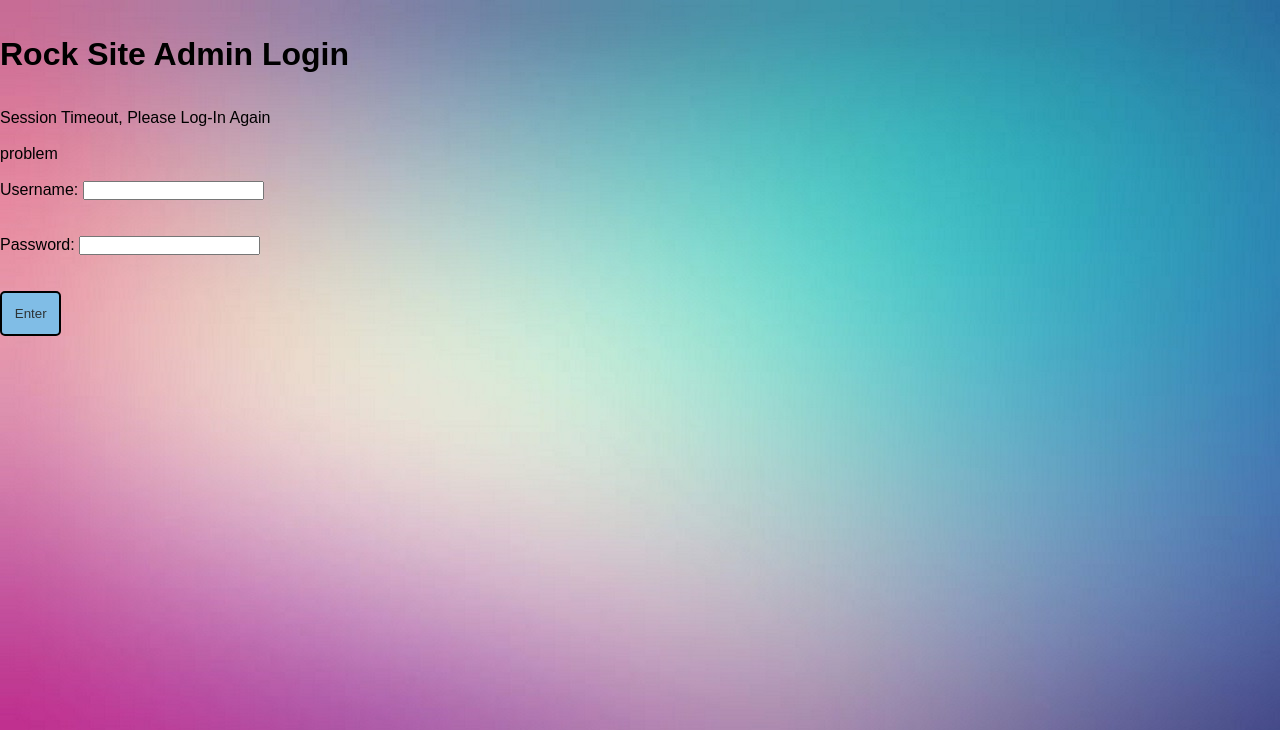
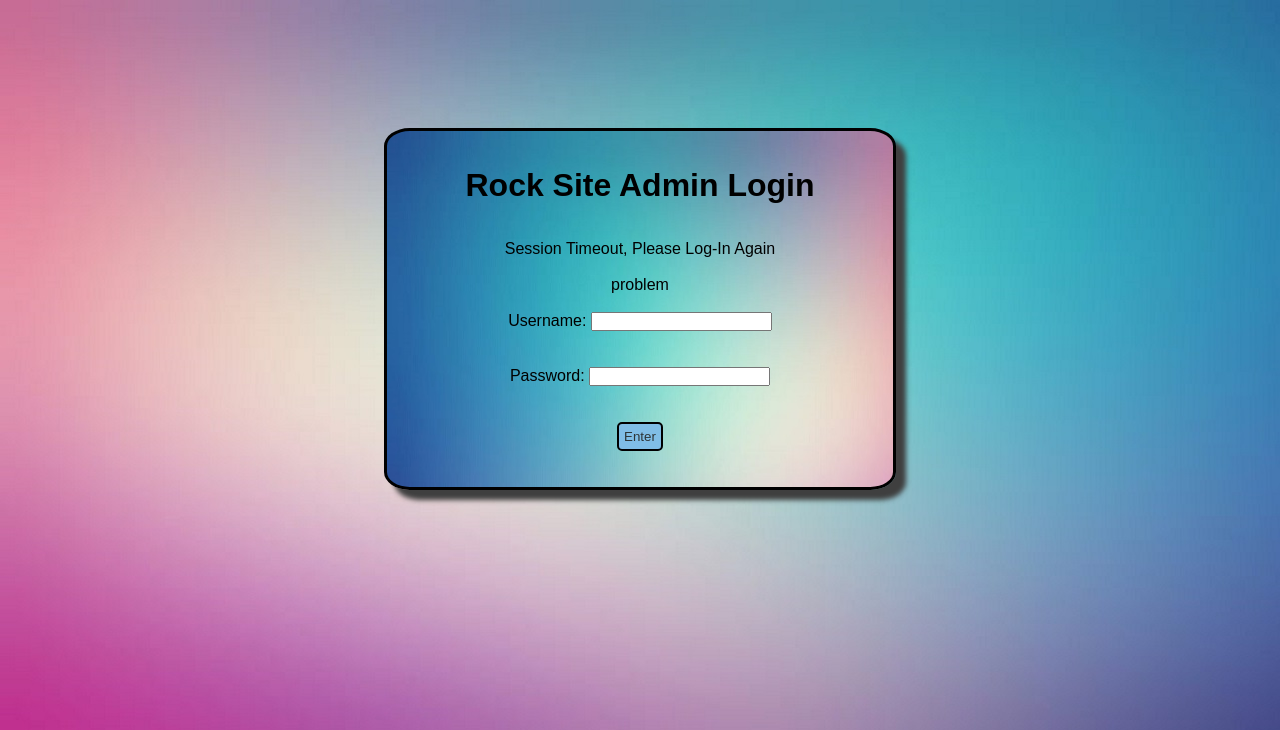
Before and after one commit to CadenConde/Peace-Love-and-Dots, a PHP site: page /rockSite/admin/login.php in a window 1280 px wide. Shown: the top 730 px of the page. Run offline with PHP 8.4, Linux system fonts and the light colour scheme; the visitor is signed in with stand-in values (Sample User, id 1); data that the repository does not hold is empty.

Commit message:
Login and Footer Styling

```diff
--- a/rockSite/css/admin.css
+++ b/rockSite/css/admin.css
@@ -31,8 +31,25 @@
 .tbl-full{
     width: 100%;
 }
+.container{
+    text-align: center;
+    margin-top: 10%;
+    margin-left: 30%;
+    margin-right: 30%;
+    border: solid black;
+    border-radius: 5%;
+    box-shadow: 10px 10px 5px rgb(63, 63, 63);
+    background-image:  url('../images/box-background.jpg');
 
+}
+.login-title{
+    font-family: Montserrat, sans-serif;
+}
 
+.home-box{
+    box-shadow: 5px 5px 5px rgb(63, 63, 63);
+    border-radius: 3%;
+}
 
 table tr th{
     border-bottom: 1px solid black;
@@ -152,10 +169,15 @@ table tr td{
     flex-direction: column;
     background-color: #003060;
     text-align: center;
-    color: #b9ddf9
+    color: #b9ddf9;
 }
 .footer a{
     color: #b9ddf9;
 
 }
+.footer-bottom{
+    position: absolute;
+    width: 100%;
+    bottom: 0;
+}
 /* CSS for Manage Admin */
```
